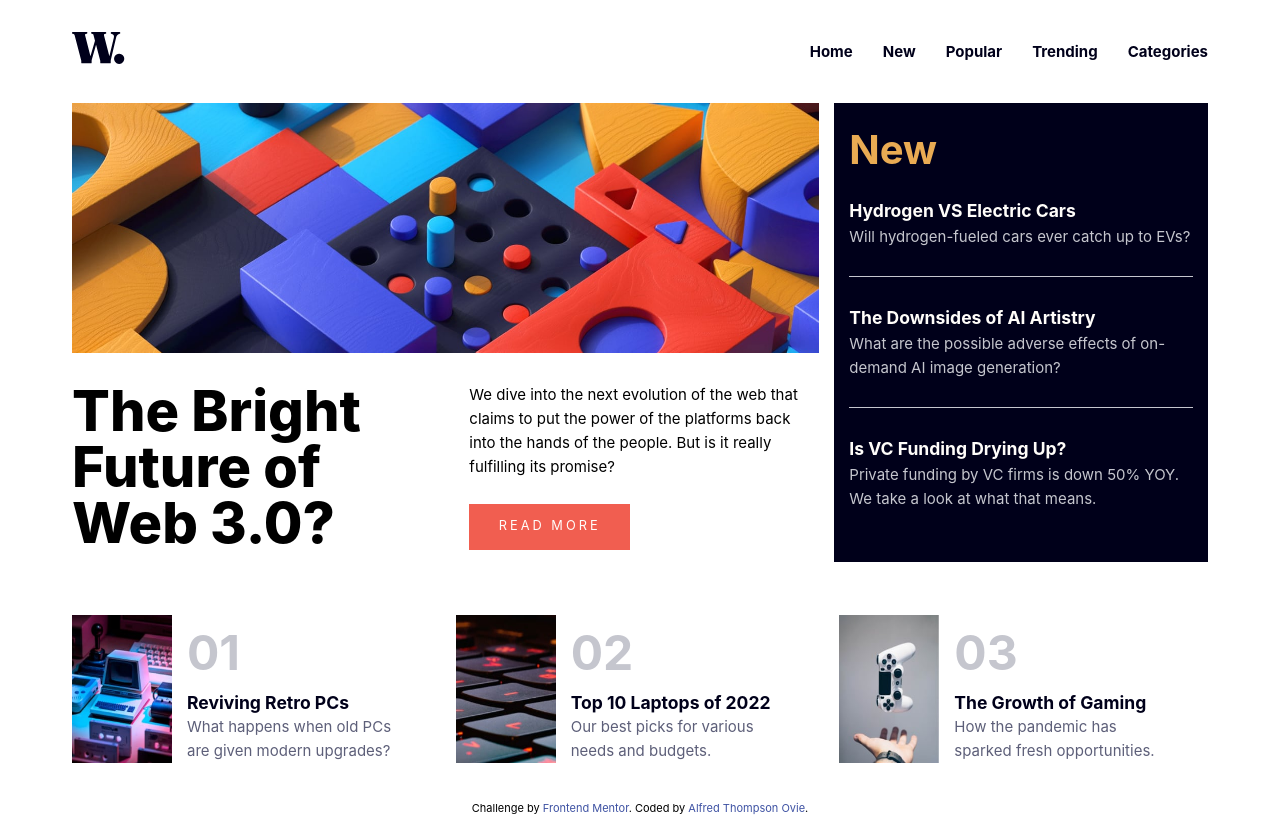
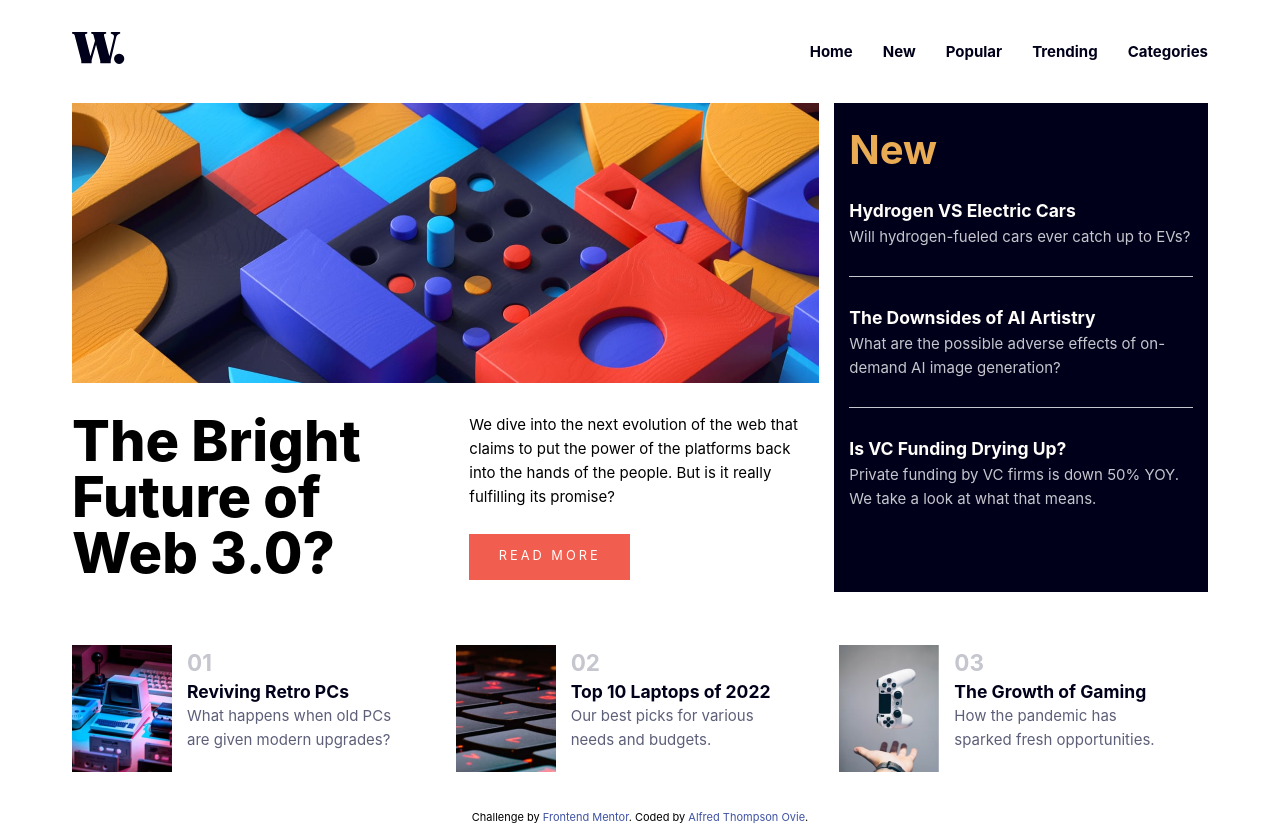
Before and after one commit to alfredthompsonOvie/news-homepage, a Vue app: page / in a window 1280 px wide. Built offline with nearby package versions, Linux system fonts and the light colour scheme.

Commit message:
refactor code

```diff
--- a/package.json
+++ b/package.json
@@ -8,6 +8,7 @@
     "lint": "eslint . --ext .vue,.js,.jsx,.cjs,.mjs --fix --ignore-path .gitignore"
   },
   "dependencies": {
+    "gsap": "^3.11.5",
     "vue": "^3.2.41"
   },
   "devDependencies": {
--- a/src/App.vue
+++ b/src/App.vue
@@ -1,88 +1,67 @@
 <template>
-	<app-nav />
+	<header>
+		<app-nav />
+	</header>
 	<main>
-		<section class="hero">
-			<div class="hero__img"></div>
-			<div class="content">
-				<h1 class="title">The Bright Future of Web 3.0?</h1>
-				<div class="description">
-					<p class="text">
-						We dive into the next evolution of the web that claims to put the
-						power of the platforms back into the hands of the people. But is it
-						really fulfilling its promise?
-					</p>
-					<!-- i didn't use routerlink here because this project is just a landing page without routiing capabilities -->
-					<a href="#" class="cta">Read more</a>
-				</div>
-			</div>
-		</section>
-		<aside>
-			<h2 class="heading">New</h2>
-			<div class="card">
-				<h3 class="card__heading">Hydrogen VS Electric Cars</h3>
-				<p>Will hydrogen-fueled cars ever catch up to EVs?</p>
-			</div>
-			<div class="card">
-				<h3 class="card__heading">The Downsides of AI Artistry</h3>
-				<p>
-					What are the possible adverse effects of on-demand AI image
-					generation?
-				</p>
-			</div>
-			<div class="card">
-				<h3 class="card__heading">Is VC Funding Drying Up?</h3>
-				<p>
-					Private funding by VC firms is down 50% YOY. We take a look at what
-					that means.
-				</p>
-			</div>
-		</aside>
-		<section class="articles">
-			<!-- use router links -->
-			<article class="article__card">
-				<img src="@/assets/images/image-retro-pcs.jpg" alt="" />
-				<div class="article__content">
-					<h2 class="article__heading-number">01</h2>
-					<h3 class="article__heading-title">Reviving Retro PCs</h3>
-					<p>What happens when old PCs are given modern upgrades?</p>
-				</div>
-			</article>
-			<article class="article__card">
-				<img src="@/assets/images/image-top-laptops.jpg" alt="" />
-				<div class="article__content">
-					<h2 class="article__heading-number">02</h2>
-					<h3 class="article__heading-title">Top 10 Laptops of 2022</h3>
-					<p>Our best picks for various needs and budgets.</p>
-				</div>
-			</article>
-			<article class="article__card">
-				<img src="@/assets/images/image-gaming-growth.jpg" alt="" />
-				<div class="article__content">
-					<h2 class="article__heading-number">03</h2>
-					<h3 class="article__heading-title">The Growth of Gaming</h3>
-					<p>How the pandemic has sparked fresh opportunities.</p>
-				</div>
-			</article>
-		</section>
+		<HeroContent />
+
+		<AsideLists />
+
+		<article-lists />
 	</main>
-	<div>
-		<div class="attribution">
-			Challenge by
-			<a href="https://www.frontendmentor.io?ref=challenge" target="_blank"
-				>Frontend Mentor</a
-			>. Coded by <a href="https://www.linkedin.com/in/alfredthompsonovie/">Alfred Thompson Ovie</a>.
-		</div>
-	</div>
+	<footer>
+		<TheAttribution />
+	</footer>
 </template>
 
-<script>
+<script setup>
 import AppNav from "@/components/AppNav.vue";
-export default {
-	name: "App",
-	components: {
-		AppNav,
-	},
-};
+import HeroContent from "@/components/HeroContent.vue";
+import AsideLists from "./components/AsideLists.vue";
+import ArticleLists from "./components/ArticleLists.vue";
+import TheAttribution from "./components/TheAttribution.vue";
+import { gsap } from 'gsap';
+import { onMounted } from "vue";
+
+const tl = gsap.timeline({
+	ease: 'power4.out',
+	onComplete: () => {
+		gsap.from(["header", ".nav", ".hero", "aside", ".article__card", "attribution"], {
+			clearProps: true
+		})
+	}
+});
+
+onMounted(() => {
+	tl
+		.from("header", {
+			autoAlpha: 0.01,
+		})
+		.from(".nav", {
+			autoAlpha: 0.01,
+			y: -20,
+		})
+		.from(".hero", {
+			autoAlpha: 0.01,
+			x: -50,
+			ease: "back.out",
+			duration: 1.2,
+		})
+		.from("aside", {
+			autoAlpha: 0.01,
+			x: 20,
+		})
+		.from(".article__card", {
+			autoAlpha: 0.01,
+			y: 20,
+			stagger: 0.2
+		})
+		.from(".attribution", {
+			autoAlpha: 0.01,
+			y: 20,
+		})
+})
+
 </script>
 
 <style scoped></style>
--- a/src/assets/main.css
+++ b/src/assets/main.css
@@ -4,21 +4,17 @@
 	max-width: 1200px;
 	margin: 0 auto;
 	padding: 0 1rem;
-
 	font-weight: normal;
 }
-
+main {
+	position: relative;
+	z-index: 1;
+}
 /* HERO */
 .hero__img {
 	width: 100%;
-	padding-top: 250px;
-	background-image: url("@/assets/images/image-web-3-mobile.jpg");
-	background-repeat: no-repeat;
-	background-size: cover;
 }
 .title {
-	font-size: 2.5rem;
-	font-size: 8vw;
 	font-size: clamp(2.5rem, 8vw, 3.5rem);
 	font-weight: var(--fw-xbold);
 	line-height: 1;
@@ -78,9 +74,7 @@
   width: 100%;
   padding: 2em 0;
   display: grid;
-  grid-template-columns: repeat(auto-fit, minmax(1fr, 300px));
   grid-template-columns: repeat(auto-fit, minmax(300px, 1fr));
-  /* grid-template-rows: 1fr; */
   grid-gap: 1em;
 }
 .article__card {
@@ -90,17 +84,16 @@
 	cursor: pointer;
 }
 /* change this */
-.article__card:hover .article__heading-title {
+.article__card:hover .article__heading--title {
 	color: var(--SoftRed);
 }
 .article__card img {
   width: 100px;
 }
-.article__heading-number {
+.article__heading--number {
   color: var(--GrayishBlue);
-  /* font-size: 3rem; */
 }
-.article__heading-title {
+.article__heading--title {
   color: var(--VeryDarkBlue);
   line-height: 1.3;
 }
@@ -110,21 +103,25 @@
 }
 
 /* MEDIA QUERIES */
-@media (min-width: 320px) {
-	.hero__img {
-		background-size: cover;
-		padding-top: 300px;
-	}
-}
 @media (min-width: 400px) {
 	#app {
 		padding: 0 2rem;
 	}
 }
+@media (min-width: 630px) {
+	.title {
+		font-size: clamp(2.5rem, 8vw, 3.5rem);
+		font-weight: var(--fw-xbold);
+		line-height: 1;
+		margin: 0.32em 0 0.2em;
+		max-width: 550px;
+	}
+	.description {
+		max-width: 400px;
+		width: 100%;
+	}
+}
 @media (min-width: 800px) {
-	.hero__img {
-		background-image: url("@/assets/images/image-web-3-desktop.jpg");
-	}
   .article__heading-number {
     font-size: 3rem;
   }
@@ -154,10 +151,12 @@
 		grid-column: 1/-1;
 		display: flex;
 		justify-content: space-between;
+		padding-top: 2em;
 	}
 	.title {
 		grid-column: 1;
 		margin-top: 0;
+		max-width: 350px;
 	}
 	.description {
 		grid-column: 2;
@@ -165,6 +164,7 @@
 		justify-content: space-between;
 		align-items: flex-start;
 		flex-direction: column;
+		max-width: 350px;
 	}
 
   /* ASIDE */
--- a/src/components/AppNav.vue
+++ b/src/components/AppNav.vue
@@ -102,7 +102,6 @@ export default {
 	width: 3.5em;
 }
 .menu {
-	/* width: 2.5em; */
 	cursor: pointer;
 }
 .mobileNav {
@@ -110,12 +109,13 @@ export default {
 	top: 0;
 	bottom: 0;
 	right: 0;
+	max-width: 60%;
   width: 100%;
-	max-width: 60%;
-	background-color: #fff;
 	padding: 2em;
   display: flex;
   flex-direction: column;
+	background-color: #fff;
+  z-index: 99;
 }
 
 .mobileNav li {
@@ -150,6 +150,6 @@ export default {
   transform: translateX(100%);
 }
 .fade-enter-active, .fade-leave-active {
-  transition: all .3s linear;
+  transition: all .5s linear;
 }
 </style>
--- /dev/null
+++ b/src/components/ArticleItem.vue
@@ -0,0 +1,23 @@
+<template>
+	<article class="article__card">
+		<img :src="`${getImageUrl(article.img)}`" :alt="article.alt" />
+		<div class="article__content">
+			<h2 class="article__heading--number">{{ article.titleNumber }}</h2>
+			<h3 class="article__heading--title">{{ article.title }}</h3>
+			<p>{{ article.content }}</p>
+		</div>
+	</article>
+</template>
+
+<script setup>
+defineProps({
+  article: {
+    type: Object,
+    required: true,
+  }
+})
+
+function getImageUrl(name) {
+  return new URL(`/src/assets/images/${name}`, import.meta.url).href
+}
+</script>
--- /dev/null
+++ b/src/components/ArticleLists.vue
@@ -0,0 +1,34 @@
+<template>
+  <section  class="articles">
+    <ArticleItem v-for="article in articles" :key="article.title" :article="article"/>
+  </section>
+</template>
+
+<script setup>
+import ArticleItem from './ArticleItem.vue';
+import { ref } from "vue";
+
+const articles = ref([
+	{
+		img: 'image-retro-pcs.jpg',
+    alt: "retro pcs",
+		titleNumber: "01",
+		title: 'Reviving Retro PCs',
+		content: 'What happens when old PCs are given modern upgrades?'
+	},
+	{
+		img: 'image-top-laptops.jpg',
+    alt: "laptops",
+		titleNumber: '02',
+		title: 'Top 10 Laptops of 2022',
+		content: 'Our best picks for various needs and budgets.'
+	},
+	{
+		img: 'image-gaming-growth.jpg',
+    alt: "gaming growth",
+		titleNumber: '03',
+		title: 'The Growth of Gaming',
+		content: 'How the pandemic has sparked fresh opportunities.'
+	},
+])
+</script>
--- /dev/null
+++ b/src/components/AsideItem.vue
@@ -0,0 +1,15 @@
+<template>
+	<section class="card">
+		<h1 class="card__heading">{{ aside.title }}</h1>
+		<p>{{ aside.content }}</p>
+	</section>
+</template>
+
+<script setup>
+defineProps({
+  aside: {
+    type: Object,
+    required: true
+  }
+})
+</script>
--- /dev/null
+++ b/src/components/AsideLists.vue
@@ -0,0 +1,28 @@
+<template>
+	<aside>
+		<h1 class="heading">New</h1>
+    <AsideItem v-for="aside in asides" :key="aside.title" :aside="aside"/>
+	</aside>
+</template>
+
+<script setup>
+import { ref } from "vue";
+import AsideItem from "./AsideItem.vue";
+
+const asides = ref([
+	{
+		title: "Hydrogen VS Electric Cars",
+		content: "Will hydrogen-fueled cars ever catch up to EVs?",
+	},
+	{
+		title: "The Downsides of AI Artistry",
+		content: "What are the possible adverse effects of on-demand AI image generation?",
+	},
+	{
+		title: "Is VC Funding Drying Up?",
+		content: "Private funding by VC firms is down 50% YOY. We take a look at what that means.",
+	},
+]);
+</script>
+
+<style lang="scss" scoped></style>
--- /dev/null
+++ b/src/components/HeroContent.vue
@@ -0,0 +1,33 @@
+<template>
+	<section class="hero">
+    <section class="hero__img">
+      <picture>
+        <source srcset="@/assets/images/image-web-3-desktop.jpg" media="(min-width: 800px)">
+        <img src="@/assets/images/image-web-3-mobile.jpg" alt="web 3 banner">
+      </picture>
+    </section>
+		<div class="content">
+			<h1 class="title">The Bright Future of Web 3.0?</h1>
+			<div class="description">
+				<p class="text">
+					We dive into the next evolution of the web that claims to put the
+					power of the platforms back into the hands of the people. But is it
+					really fulfilling its promise?
+				</p>
+				<!-- i didn't use routerlink here because this project is just a landing page without routiing capabilities -->
+				<a href="#" class="cta">Read more</a>
+			</div>
+		</div>
+	</section>
+</template>
+
+<script setup></script>
+
+<style scoped>
+.hero__img img {
+  height: 280px;
+  width: 100%;
+  object-fit: cover;
+  object-position: top;
+}
+</style>
--- /dev/null
+++ b/src/components/TheAttribution.vue
@@ -0,0 +1,11 @@
+<template>
+	<section class="attribution">
+		Challenge by
+		<a href="https://www.frontendmentor.io?ref=challenge" target="_blank"
+			>Frontend Mentor</a
+		>. Coded by
+		<a href="https://www.linkedin.com/in/alfredthompsonovie/"
+			>Alfred Thompson Ovie</a
+		>.
+	</section>
+</template>
```
Also changed, not shown: 1 other file (tests, documents, lock files or other folders).
